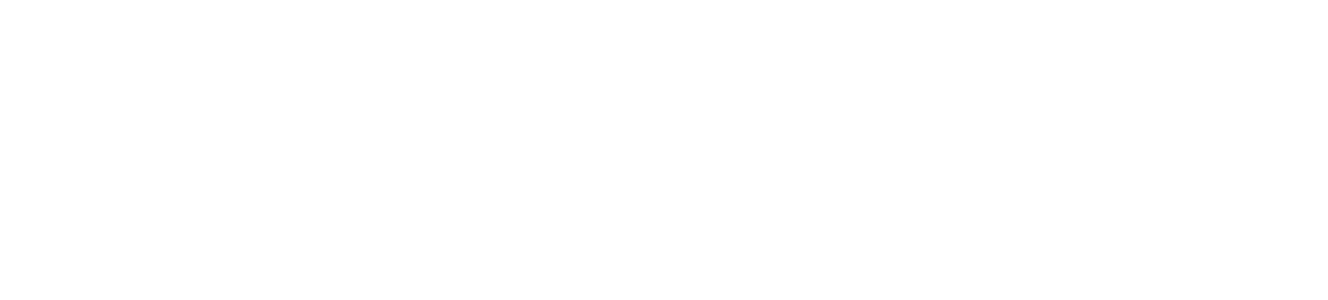
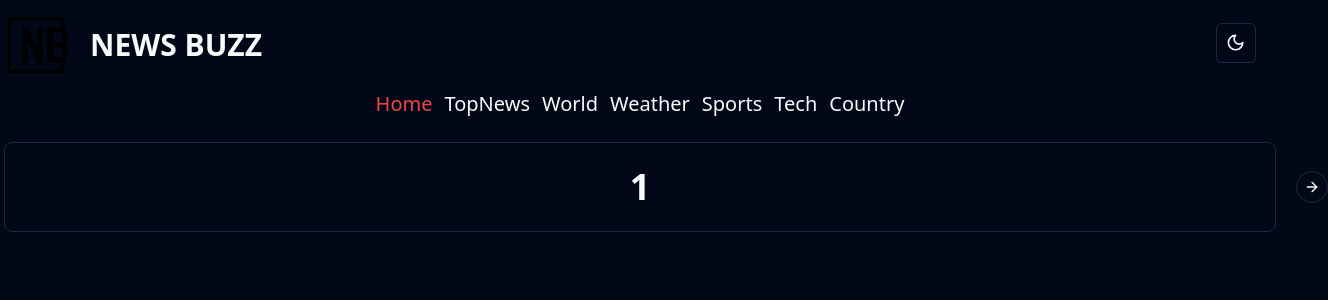
Before and after one commit to inthrakumar/news-buzz, a React (Vite) app: page / in a window 1280 px wide. Shown: the top 300 px of the page, 1328 px wide, since content can reach past the window. Built offline with nearby package versions, Linux system fonts and the light colour scheme.

Commit message:
Add react routing to app.tsx

```diff
--- a/src/App.tsx
+++ b/src/App.tsx
@@ -1,9 +1,23 @@
-import * as React from "react"
-import { ThemeProvider } from "@/context/themeprovider"
+import React from 'react';
+import { createBrowserRouter, createRoutesFromElements, Route, RouterProvider } from 'react-router-dom';
+import Layout from './app_components/Layout';
+import Home from './pages/Home';
+import { ThemeProvider } from './context/themeprovider';
+
+const router = createBrowserRouter(
+  createRoutesFromElements(
+    <Route path="/" element={<Layout />}>
+      <Route index element={<Home />} />
+    </Route>
+  )
+);
+
 function App() {
-
-  return (<ThemeProvider defaultTheme="light" storageKey="vite-ui-theme">  </ThemeProvider>
-  )
+  return (
+    <ThemeProvider defaultTheme="dark" storageKey="vite-ui-theme">
+      <RouterProvider router={router} />
+    </ThemeProvider>
+  );
 }
 
-export default App
+export default App;
--- /dev/null
+++ b/src/pages/Home.tsx
@@ -0,0 +1,12 @@
+import NewsCarousel from "@/app_components/NewsCarousel"
+
+function Home() {
+    return (
+        <main className="min-w-full flex-grow flex flex-col justify-center items-center pt-5">
+            <NewsCarousel />
+
+        </main>
+    )
+}
+
+export default Home
```
Also changed, not shown: src/main.tsx (+6 -6 lines), 1 other file (tests, documents, lock files or other folders).
